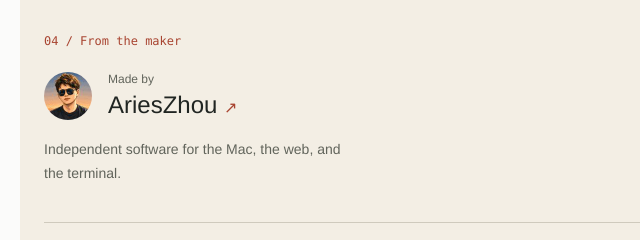
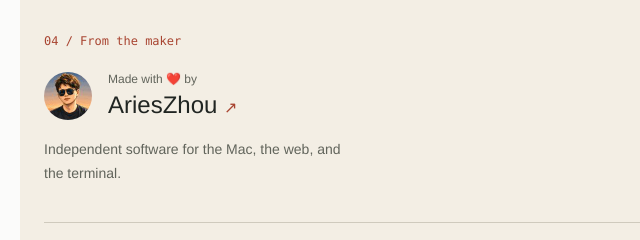
Before and after one commit to HiAriesZhou/Gezi, a plain HTML site: page site/index.html in a window 1280 px wide. Shown: the part 1540-1780 px from the top of the page, 0-640 px from the left. Drawn offline with Linux system fonts and the light colour scheme.

Commit message:
fix: update footer maker credit wording

```diff
--- a/site/index.html
+++ b/site/index.html
@@ -49,7 +49,7 @@ not yet available.
       <p class="footer-label">04 / From the maker</p>
       <a class="maker-profile" href="https://www.arieszhou.com/">
         <img src="/assets/author.jpg" alt="" width="48" height="48" loading="lazy">
-        <span><span class="maker-byline">Made by</span><span class="maker-name">AriesZhou <span aria-hidden="true">↗</span></span></span>
+        <span><span class="maker-byline">Made with ❤️ by</span><span class="maker-name">AriesZhou <span aria-hidden="true">↗</span></span></span>
       </a>
       <p class="maker-note">Independent software for the Mac, the web, and the terminal.</p>
     </div>
```
